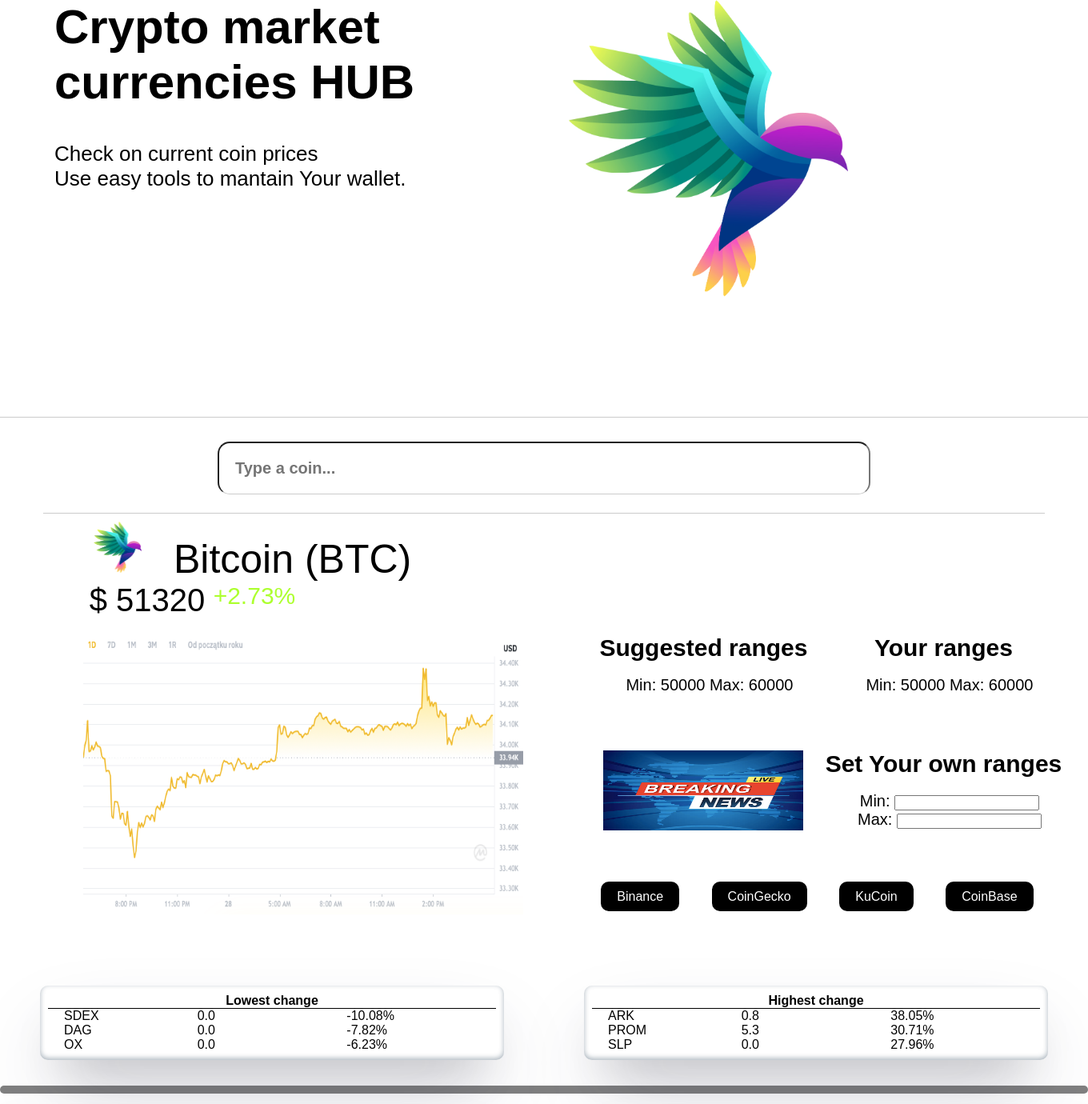
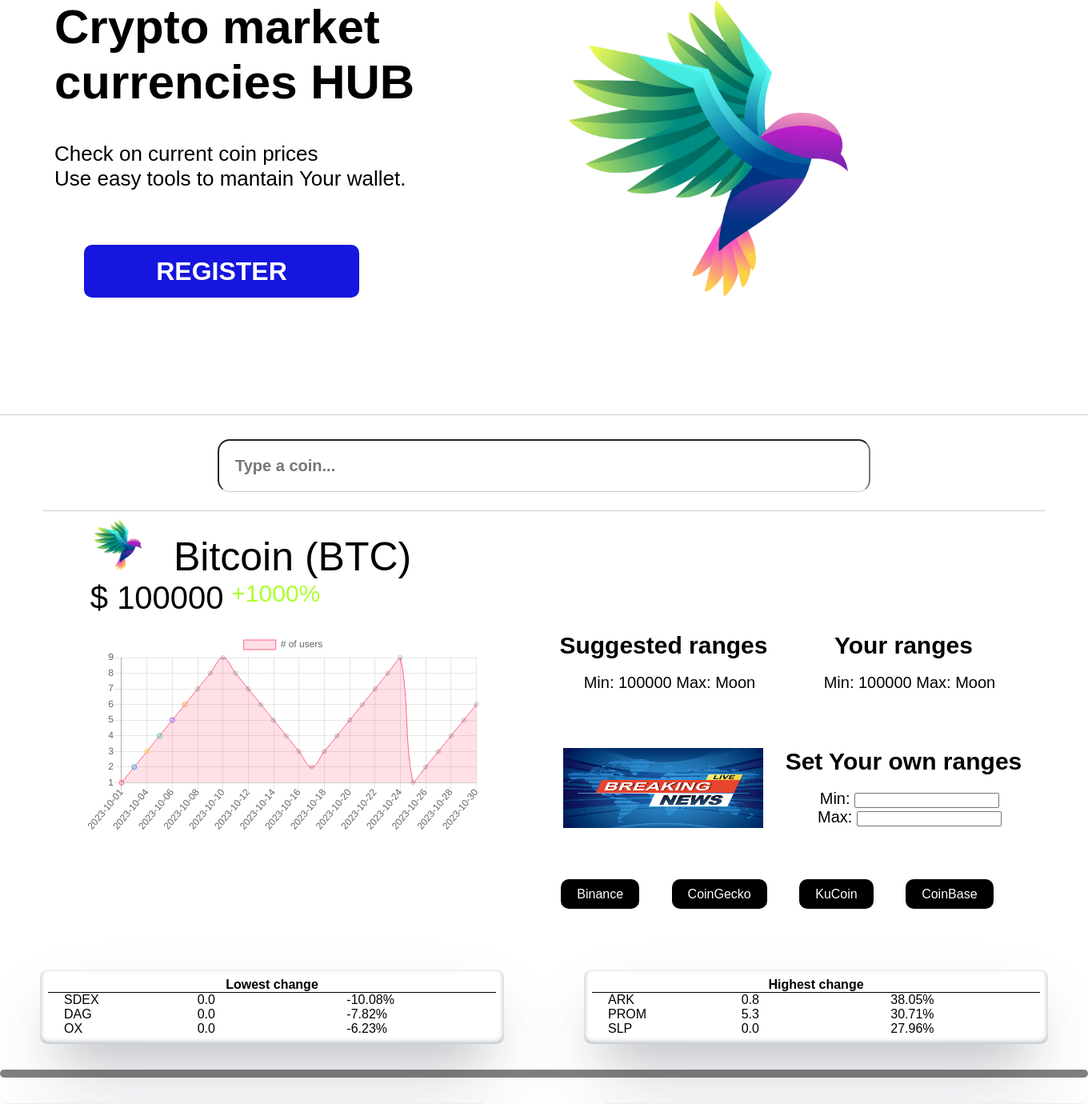
Before and after one commit to papryyk/CoinApp, a Django app: page / in a window 1360 px wide. Shown: the part 160-1540 px from the top of the page at 80% size. Run offline with Django 4.2, Linux system fonts and the light colour scheme; data comes from the database, SQL or seed files in the repository; both versions use the stored data as it was after the commit; some libraries are stand-ins or nearby versions; grey boxes are pictures that could not be loaded.

Commit message:
Replaced chart img with Chart.js (no logic yet)

```diff
--- a/CoinApp/settings.py
+++ b/CoinApp/settings.py
@@ -1,5 +1,5 @@
 """
-Django settings for CieszynskaDolinaKrzemowa project.
+Django settings for CoinApp project.
 
 Generated by 'django-admin startproject' using Django 4.2.
 
@@ -33,6 +33,7 @@
 INSTALLED_APPS = [
     'hub',
     'workers',
+    'chartjs',
     'django.contrib.admin',
     'django.contrib.auth',
     'django.contrib.contenttypes',
--- a/CoinApp/wsgi.py
+++ b/CoinApp/wsgi.py
@@ -11,6 +11,6 @@
 
 from django.core.wsgi import get_wsgi_application
 
-os.environ.setdefault('DJANGO_SETTINGS_MODULE', 'CieszynskaDolinaKrzemowa.settings')
+os.environ.setdefault('DJANGO_SETTINGS_MODULE', 'CoinApp.settings')
 
 application = get_wsgi_application()
--- a/hub/models.py
+++ b/hub/models.py
@@ -6,10 +6,14 @@
 class Coin(models.Model):
     name = models.TextField(null=True)
     symbol = models.TextField(null=True)
-    current_price = models.DecimalField(max_digits=20, decimal_places=10, null=True)
+    current_price = models.DecimalField(
+        max_digits=20, decimal_places=10, null=True)
+    history_price = models.TextField(null=True)
     upload_time = models.DateTimeField(null=True)
-    market_cap = models.DecimalField(max_digits=50, decimal_places=10, null=True)
-    price_change_percentage_24h = models.DecimalField(max_digits=20, decimal_places=10, null=True)
+    market_cap = models.DecimalField(
+        max_digits=50, decimal_places=10, null=True)
+    price_change_percentage_24h = models.DecimalField(
+        max_digits=20, decimal_places=10, null=True)
     high_24h = models.DecimalField(max_digits=20, decimal_places=10, null=True)
     low_24h = models.DecimalField(max_digits=20, decimal_places=10, null=True)
     market_cap_rank = models.IntegerField(null=True)
@@ -20,9 +24,12 @@
 
 
 class Ranges(models.Model):
-    coin = models.OneToOneField(Coin, on_delete=models.CASCADE, related_name="ranges")
-    min_range = models.DecimalField(max_digits=20, decimal_places=10, null=True)
-    max_range = models.DecimalField(max_digits=20, decimal_places=10, null=True)
+    coin = models.OneToOneField(
+        Coin, on_delete=models.CASCADE, related_name="ranges")
+    min_range = models.DecimalField(
+        max_digits=20, decimal_places=10, null=True)
+    max_range = models.DecimalField(
+        max_digits=20, decimal_places=10, null=True)
 
     def __str__(self):
         return f"{self.coin}"
--- a/hub/static/hub/coin_search.css
+++ b/hub/static/hub/coin_search.css
@@ -106,9 +106,8 @@
   padding-top: 20px;
 }
 
-#chart-image {
-  width: 550px;
-  height: 350px;
+#chart {
+  width: 500px;
 }
 
 #description {
--- a/hub/static/hub/script.js
+++ b/hub/static/hub/script.js
@@ -156,8 +156,10 @@
         document.getElementById("coingecko-href").href = `https://www.coingecko.com/pl/waluty/${currentCoinName.split(" ").join("-").toLowerCase()}`
         document.getElementById("kucoin-href").href = `https://www.kucoin.com/pl/price/${zeroTd.textContent.toUpperCase()}`
         document.getElementById("bitbay-href").href = `https://www.coinbase.com/pl/price/arbitrum${currentCoinName.split(" ")[0]}`
-        document.getElementById("news-href").href = `https://twitter.com/search?q=${currentCoinName}%20coin&src=typed_query&f=top`
+        document.getElementById("news-href").href = `https://twitter.com/search?q=${zeroTd.textContent}%20coin&src=typed_query&f=top`
 
       }
     }
   };
+
+  // jquery function
--- a/hub/templates/hub/coin_details.html
+++ b/hub/templates/hub/coin_details.html
@@ -28,8 +28,5 @@
         {{ ranges_form.coin }}
         <button>Save</button>
     </form>
-
-
-
 </div>
 {% endblock %}
--- a/hub/templates/hub/coin_search.html
+++ b/hub/templates/hub/coin_search.html
@@ -1,6 +1,50 @@
 {% load static %} {% block css_files %}
 <link rel="stylesheet" href="{% static 'hub/coin_search.css' %}" />
 {% endblock %}
+
+<script type="text/javascript">
+  $(document).ready(function(){
+    var ctx = document.getElementById('myChart').getContext('2d');
+    var myChart = new Chart(ctx, {
+      type: 'line',
+      data: {
+        labels: ["2023-10-01","2023-10-02","2023-10-04","2023-10-05", "2023-10-06","2023-10-07","2023-10-08","2023-10-09","2023-10-10"
+        ,"2023-10-11","2023-10-12","2023-10-13","2023-10-14","2023-10-15","2023-10-16","2023-10-17","2023-10-18","2023-10-19","2023-10-20"
+        ,"2023-10-21","2023-10-22","2023-10-23","2023-10-24","2023-10-25","2023-10-26","2023-10-27","2023-10-28","2023-10-29","2023-10-30"],
+        datasets: [{
+          label: '# of users',
+          data: [1, 2, 3, 4, 5, 6, 7, 8, 9, 8, 7, 6, 5, 4, 3, 2, 3, 4,5, 6, 7, 8, 9, 1, 2, 3, 4, 5, 6, 7, 8, 1],
+          backgroundColor: [
+            'rgba(255, 99, 132, 0.2)',
+            'rgba(54, 162, 235, 0.2)',
+            'rgba(255, 206, 86, 0.2)',
+            'rgba(75, 192, 192, 0.2)',
+            'rgba(153, 102, 255, 0.2)',
+            'rgba(255, 159, 64, 0.2)'
+          ],
+          borderColor: [
+            'rgba(255, 99, 132, 1)',
+            'rgba(54, 162, 235, 1)',
+            'rgba(255, 206, 86, 1)',
+            'rgba(75, 192, 192, 1)',
+            'rgba(153, 102, 255, 1)',
+            'rgba(255, 159, 64, 1)'
+          ],
+          borderWidth: 1
+        }]
+      },
+      options: {
+        scales: {
+          y: {
+            beginAtZero: true
+          }
+        },
+        responsive: true
+      }
+    });
+  });
+</script>
+
 <div id="coin-search">
   <div id=search-input>
   <input class="scroll-link" href="#coin-search" id="type-a-coin" placeholder="Type a coin..." onkeyup:autoComplete()/>
@@ -15,32 +59,32 @@
     <p id="coin-name-p"><img src="{% static 'hub/images/logo.png' %}" id="search-icon">Bitcoin (BTC)</p>
     <div id="search-container">
       <div id="value">
-        <p id="value-p">$ 51320</p>
+        <p id="value-p">$ 100000</p>
       </div>
       <div id="percentage">
-        <p id="percentage-p">+2.73%</p>
+        <p id="percentage-p">+1000%</p>
       </div>
     </div>
     <div id="chart-description-container">
       <div id="chart">
-        <img src={% static "hub/images/chart.png" %} id="chart-image">
+        <canvas id="myChart"></canvas>
       </div>
       <div id="description">
         <div id="description-line-one">
           <div id="suggested-range">
             <h4>Suggested ranges</h4>
             <br>
-            <p class="ranges" id="description-min-max">Min: 50000 Max: 60000</p>
+            <p class="ranges" id="description-min-max">Min: 100000 Max: Moon</p>
           </div>
             <div id="own-range">
             <h4>Your ranges</h4>
             <br>
-            <p class="ranges" id="description-own-min-max">Min: 50000 Max: 60000</p>
+            <p class="ranges" id="description-own-min-max">Min: 100000 Max: Moon</p>
           </div>
         </div>
         <div id="description-line-two">
           <div id="news">
-            <a id="news-href" href=""><img src="{% static 'hub/images/news.png' %}"></a>
+            <a id="news-href" target="_blank" href=""><img src="{% static 'hub/images/news.png' %}"></a>
           </div>
           <div id="set-own-range">
             <h4>Set Your own ranges</h4>
@@ -50,10 +94,10 @@
           </div>
         </div>
           <div id="outsource-links">
-            <a id="binance-href" href="" class="button">Binance</a>
-            <a id="coingecko-href" href="" class="button">CoinGecko</a>
-            <a id="kucoin-href" href="" class="button">KuCoin</a>
-            <a id="bitbay-href" href="" class="button">CoinBase</a>
+            <a id="binance-href" target="_blank" href="" class="button">Binance</a>
+            <a id="coingecko-href" target="_blank" href="" class="button">CoinGecko</a>
+            <a id="kucoin-href" target="_blank" href="" class="button">KuCoin</a>
+            <a id="bitbay-href" target="_blank" href="" class="button">CoinBase</a>
           </div>
       </div>
     </div>
--- a/hub/templates/hub/index.html
+++ b/hub/templates/hub/index.html
@@ -7,9 +7,27 @@
 />
 
 {% endblock %} {% block content %}
+<div id="title-image-container">
+<div id="title">
+  <h1>Crypto market</h1>
+  <h1>currencies HUB</h1>
+  <br>
+  <h2>Check on current coin prices</h2>
+  <h2>Use easy tools to mantain Your wallet.</h2>
+</div>
+<div id="image">
+  <img
+  src="{% static 'hub/images/logo.png' %}"
+  alt="main-logo"
+  id="main-logo-image">
+</div>
+</div>
+<div id="main-register">
+  <a href="" type="button" id="main-register-button">REGISTER</a>
+</div>
 {% include 'hub/coin_search.html' %}
- {% include 'hub/header_summary.html' %}
- {% include 'side_ranges.html' %}
+{% include 'hub/header_summary.html' %}
+{% include 'side_ranges.html' %}
 
 <div id="coin-list">
   <table id="coins" cellspacing="0">
@@ -35,11 +53,11 @@
       </td>
       {% if coin.current_price|divisibleby:1 and coin.current_price > 100 %}
       <td>
-        <b>{{ coin.current_price | floatformat:2 }}</b>
+        <b>{{ coin.current_price|floatformat:2 }}</b>
       </td>
       {% else %}
       <td>
-        <b>{{ coin.current_price | floatformat:6 }}</b>
+        <b>{{ coin.current_price|floatformat:6 }}</b>
       </td>
       {% endif %}
       <td
--- a/static/app.css
+++ b/static/app.css
@@ -90,7 +90,7 @@
   margin-left: 10px;
 }
 
-#main-services li:hover,
+.scroll-link:hover,
 #login:hover {
   border-bottom: 2px solid;
 }
@@ -112,9 +112,24 @@
   background-color: aqua;
 }
 
+#main-register-button {
+  font-size: 200%;
+  font-weight: bold;
+  color: white;
+  background-color: rgb(22, 22, 222);
+  padding-top: 15px;
+  padding-bottom: 15px;
+  padding-left: 90px;
+  padding-right: 90px;
+  border-radius: 10px;
+}
+
+#main-register-button:hover {
+  background-color: aqua;
+}
+
 #title-image-container {
   display: flex;
-  padding-bottom: 150px;
   margin-left: 5%;
   margin-right: 5%;
 }
@@ -129,3 +144,9 @@
   margin-left: auto;
   margin-right: auto;
 }
+
+#main-register {
+  margin-top: -50px;
+  margin-left: 7%;
+  padding-bottom: 160px;
+}
--- a/templates/base.html
+++ b/templates/base.html
@@ -4,8 +4,13 @@
   <head>
     <meta charset="UTF-8" />
     <title>{% block title %}{% endblock %}</title>
+    <script src="https://cdnjs.cloudflare.com/ajax/libs/Chart.js/2.8.0/Chart.min.js" integrity="sha256-Uv9BNBucvCPipKQ2NS9wYpJmi8DTOEfTA/nH2aoJALw=" crossorigin="anonymous"></script>
+    <link rel="stylesheet" href="https://cdnjs.cloudflare.com/ajax/libs/Chart.js/2.8.0/Chart.min.css" integrity="sha256-aa0xaJgmK/X74WM224KMQeNQC2xYKwlAt08oZqjeF0E=" crossorigin="anonymous" />
+    <script src="https://code.jquery.com/jquery-3.3.1.min.js"></script>
     <link rel="stylesheet" href="{% static 'app.css' %}" />
-    <link rel="apple-touch-icon" href="hub/images/logo.jpg" />
+    <link rel="shortcut icon" type="image/png" href="{% static 'hub/images/logo.png' %}"/>
+    <link rel="apple-touch-icon" sizes="180x180" href="{% static "hub/images/apple-touch-icon.png" %}">
+    <link rel="apple-touch-icon" sizes="180x180" href="{% static "hub/images/apple-touch-icon-precomposed.png" %}">
     {% block js %}{% endblock %} {% block css_files %}{% endblock %}
   </head>
   <body>
@@ -37,21 +42,6 @@
         <a href="" id="register">Register</a>
       </div>
       </div>
-      <div id="title-image-container">
-        <div id="title">
-          <h1>Crypto market</h1>
-          <h1>currencies HUB</h1>
-          <br>
-          <h2>Check on current coin prices</h2>
-          <h2>Use easy tools to mantain Your wallet.</h2>
-        </div>
-        <div id="image">
-          <img
-          src="{% static 'hub/images/logo.png' %}"
-          alt="main-logo"
-          id="main-logo-image">
-        </div>
-      </div>
     {% endblock %} {% block content %} {% endblock %}
     <script src="{% static 'hub/script.js' %}"></script>
   </body>
```
Also changed, not shown: hub/tasks.py (+5 -2 lines), db.sqlite3, hub/migrations/0021_alter_ranges_max_range_alter_ranges_min_range.py (added), hub/migrations/0022_coin_history_price.py (added), hub/static/hub/images/apple-touch-icon-precomposed.png (added), hub/static/hub/images/apple-touch-icon.png (added), 1 other file. Lines whose indentation alone changed are shown as unchanged.
